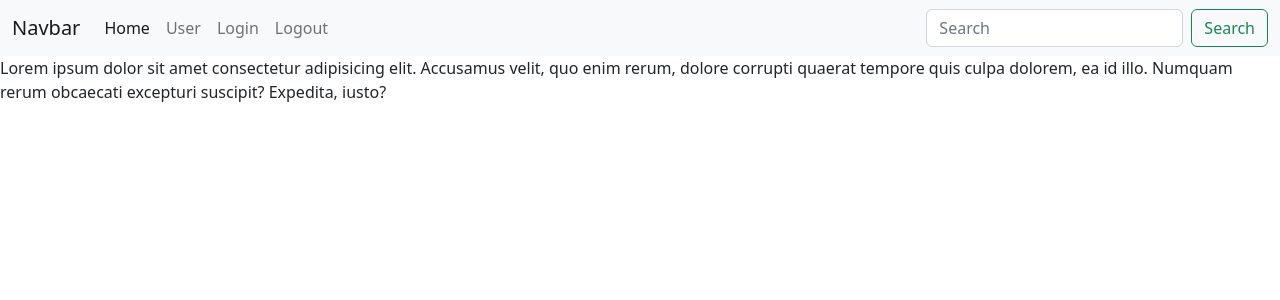
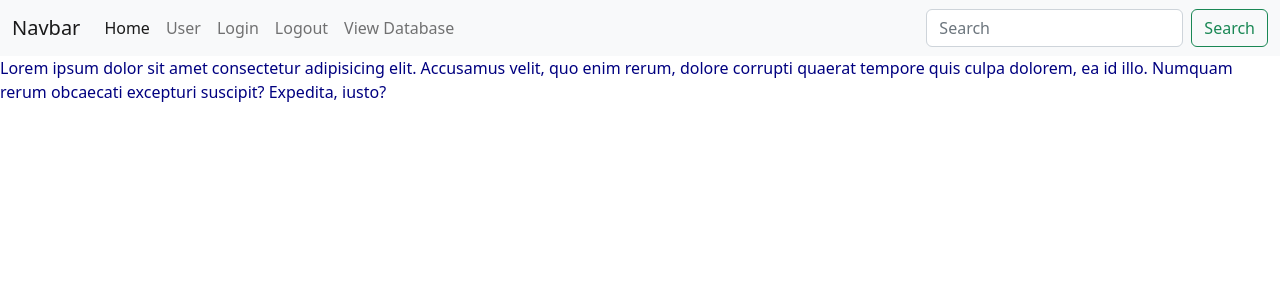
Before and after one commit to hiferli/Sample-Flask, a Flask app: page / in a window 1280 px wide. Shown: the top 300 px of the page. Run offline with Flask 2, Linux system fonts and the light colour scheme.

Commit message:
Working with SQLAlchemy and Static Files

```diff
--- a/Static/main.css
+++ b/Static/main.css
@@ -1,4 +1,8 @@
 @import url(//fonts.googleapis.com/css?family=Lato:300:400);
+
+* {
+  color: navy;
+}
 
 body {
   margin:0;
--- a/Templates/base.html
+++ b/Templates/base.html
@@ -5,7 +5,7 @@
     <meta http-equiv="X-UA-Compatible" content="IE=edge">
     <meta name="viewport" content="width=device-width, initial-scale=1.0">
     <title>{% block title%}{% endblock%}</title>
-    <!-- <link rel="stylesheet" href="{{ url_for('static' , filename = 'main.css')}}"> -->
+    <link rel="stylesheet" href="{{ url_for('static' , filename = 'main.css')}}">
     <!-- CSS only -->
     <link href="https://cdn.jsdelivr.net/npm/bootstrap@5.2.0/dist/css/bootstrap.min.css" rel="stylesheet" integrity="sha384-gH2yIJqKdNHPEq0n4Mqa/HGKIhSkIHeL5AyhkYV8i59U5AR6csBvApHHNl/vI1Bx" crossorigin="anonymous">
 </head>
@@ -31,6 +31,9 @@
               <li class="nav-item">
                 <a class="nav-link" href="{{url_for('logout')}}">Logout</a>
               </li>
+              <li class="nav-item">
+                <a class="nav-link" href="{{url_for('view')}}">View Database</a>
+              </li>
             </ul>
             <form class="d-flex" role="search">
               <input class="form-control me-2" type="search" placeholder="Search" aria-label="Search">
--- a/app.py
+++ b/app.py
@@ -1,11 +1,25 @@
 from flask import Flask, flash, redirect , render_template, request, session , url_for
 # from datetime import timedelta
-import sqlalchemy
+from flask_sqlalchemy import SQLAlchemy
+from sqlalchemy import Integer
 
 
 app = Flask(__name__);
 app.secret_key = "samplekeymessageoverhere"
+app.config["SQLALCHEMY_DATABASE_URI"] = 'sqlite:///users.sqlite3';
+app.config["SQLALCHEMY_TRACK_MODIFICATIONS"] = False;
 # app.permanent_session_lifetime = timedelta(daye = 4);
+
+database = SQLAlchemy(app)
+
+class users(database.Model):
+    _id = database.Column("id" , database.Integer , primary_key = True);
+    name = database.Column(database.String(200));
+    email = database.Column(database.String(200));
+
+    def __init__(self , name , email):
+        self.name = name;
+        self.email = email;
 
 @app.route('/')
 def home():
@@ -17,6 +31,15 @@ def login():
         # session.permanent = True;
         name = request.form["username"];
         session["user"] = name;
+
+        found_user = users.query.filter_by(name=name).first();
+        if found_user:
+            session['email'] = found_user.email;
+        else:
+            user = users(name , "");
+            database.session.add(user);
+            database.session.commit();
+
         flash("Login Successful")
         return redirect(url_for("user" , usr=name))
     else:
@@ -35,6 +58,11 @@ def user():
         if request.method == "POST":
             email = request.form["email"];
             session['email'] = email;
+
+            found_user = users.query.filter_by(name=user).first();
+            found_user.email = email;
+            database.session.commit();
+
             flash("Emal Updated")
         else:
             if "email" in session:
@@ -45,6 +73,10 @@ def user():
         flash("You are not logged in")
         return redirect(url_for("login"));
 
+@app.route("/view")
+def view():
+    return render_template("view.html" , values = users.query.all())
+
 @app.route("/logout")
 def logout():
     flash("You have been logged out successfully!")
@@ -53,4 +85,5 @@ def logout():
     return redirect(url_for("login"));
 
 if __name__ == "__main__":
+    database.create_all();
     app.run(debug=True);
```
Also changed, not shown: Templates/view.html (added, +14 -0 lines), users.sqlite3 (added).
